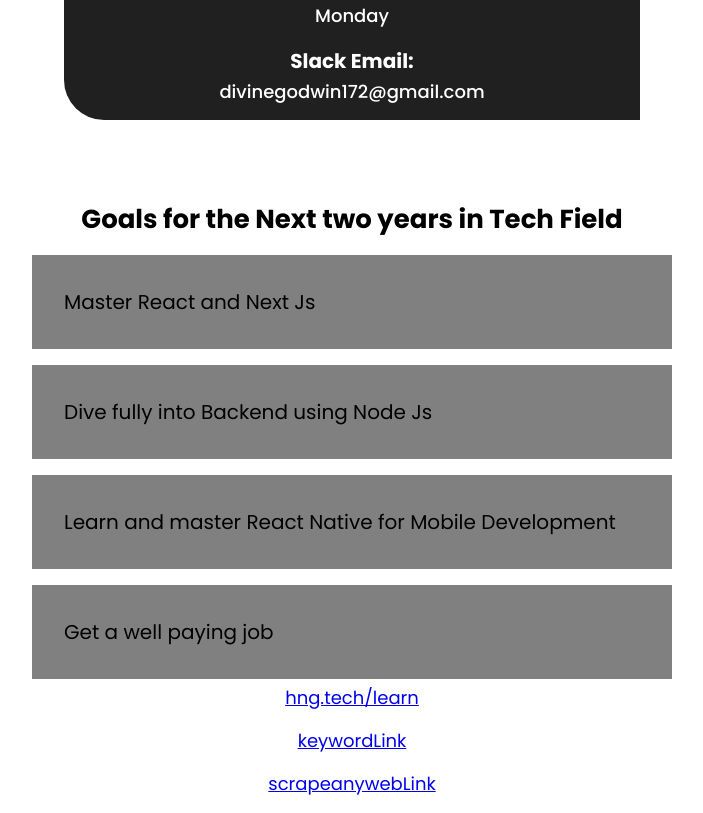
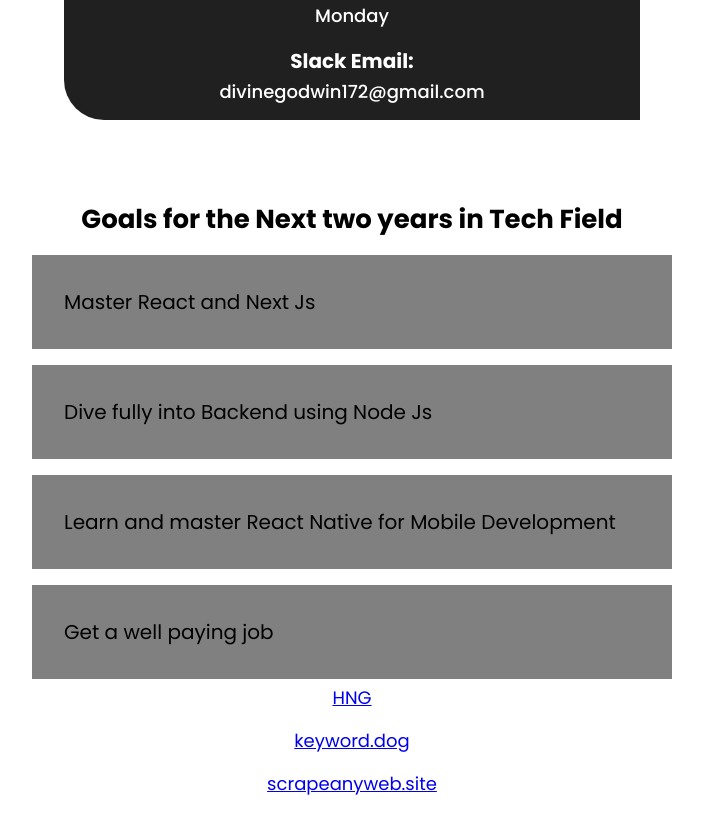
Before and after one commit to divinegodwin/HNG-Task-1, a plain HTML site: page index.html in a window 1280 px wide. Shown: the part 508-1321 px from the top of the page, without its empty margins (288-991 px from the left). Drawn offline with Linux system fonts and the light colour scheme.

Commit message:
link adjustments

```diff
--- a/index.html
+++ b/index.html
@@ -61,9 +61,9 @@
         </div>
 
         <div class="links">
-            <a data-testid="hngLink" href="https://hng.tech/learn">hng.tech/learn</a>
-            <a data-testid="keywordLink" href="https://keyword.dog">keywordLink</a>
-            <a data-testid="scrapeanywebLink" href="https://scrapeanyweb.site">scrapeanywebLink</a>
+            <a data-testid="hngLink" href="https://hng.tech/learn" target="_blank">HNG</a>
+            <a data-testid="keywordLink" href="https://keyword.dog" target="_blank">keyword.dog</a>
+            <a data-testid="scrapeanywebLink" href="https://scrapeanyweb.site" target="_blank">scrapeanyweb.site</a>
 
         </div>
 
```
